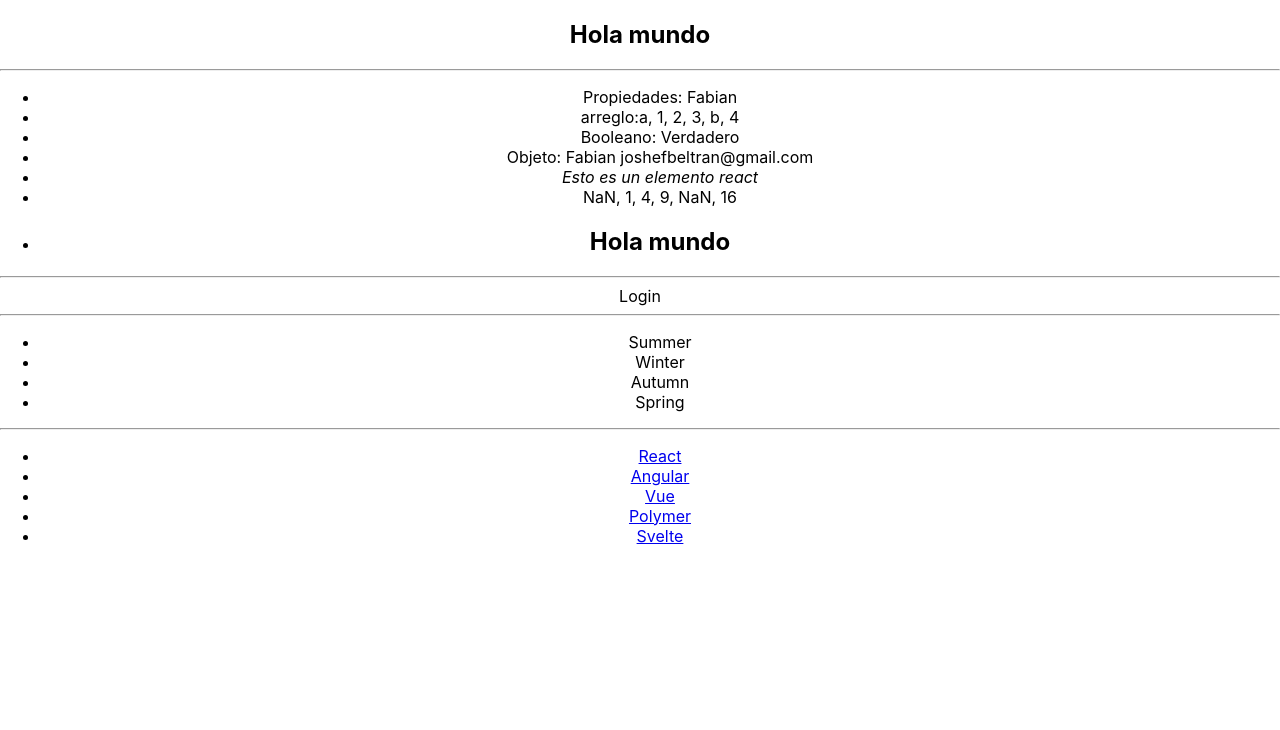
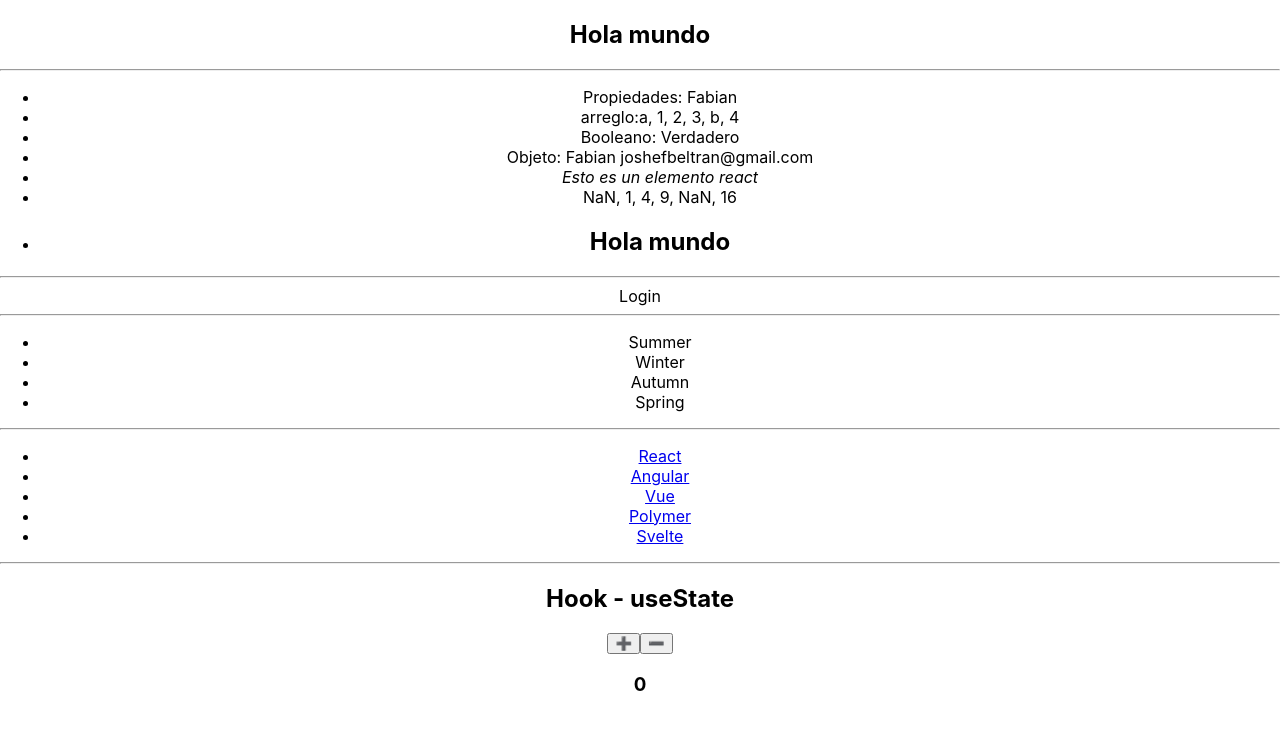
Before and after one commit to nOm-1986/reactTS-JM, a React (Create React App) app: page / in a window 1280 px wide. Shown: the top 730 px of the page. Built offline with nearby package versions, Linux system fonts and the light colour scheme.

Commit message:
useState

```diff
--- a/src/App.tsx
+++ b/src/App.tsx
@@ -4,6 +4,7 @@ import {Properties} from './components/Properties';
 import {RenderizadoCondicional} from './components/RenderizadoCondicional';
 import { RenderizadoElemento } from './components/RenderizadoElemento';
 import './App.css';
+import { ContadorHooks } from './components/ContadorHooks';
 
 const elArreglo = ['a',1,2,3,'b','4'];
 
@@ -26,6 +27,8 @@ function App() {
         <RenderizadoCondicional/>
         <hr />
         <RenderizadoElemento/>
+        <hr />
+        <ContadorHooks></ContadorHooks>
       </section>
     </div>
   );
--- /dev/null
+++ b/src/components/ContadorHooks.tsx
@@ -0,0 +1,20 @@
+import React, {useState} from "react";
+
+export const ContadorHooks = (): JSX.Element => {
+
+    const [contador, setContador] = useState(0);
+
+    const sumar = () => setContador(contador + 1);
+    const restar = () => setContador(contador - 1);
+
+    return(
+        <>
+            <h2>Hook - useState</h2>
+            <nav>
+                <button onClick = {sumar}>➕</button>
+                <button onClick = {restar}>➖</button>
+            </nav>
+            <h3>{contador}</h3>
+        </>
+    );
+}
```
